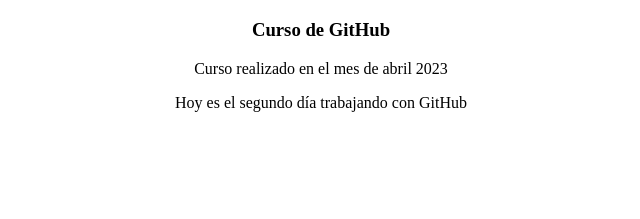
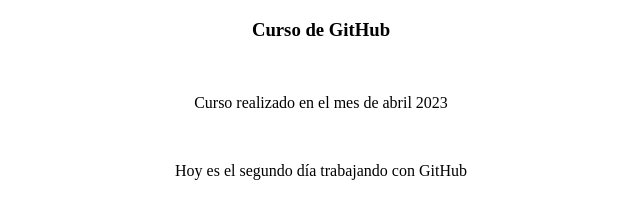
Before and after one commit to Jorg3Lu15/Bigdata, a plain HTML site: page index.html in a window 1280 px wide. Shown: the part 61-280 px from the top of the page, without its empty margins (319-959 px from the left). Drawn offline with Linux system fonts and the light colour scheme.

Commit message:
referencia en index

```diff
--- a/index.html
+++ b/index.html
@@ -4,13 +4,16 @@
     <meta charset="UTF-8">
     <meta http-equiv="X-UA-Compatible" content="IE=edge">
     <meta name="viewport" content="width=device-width, initial-scale=1.0">
+    <link href="styles.css" rel="stylesheet" type="text/css">
     <title>Curso de GitHub con BigData</title>
 </head>
 <body>
     <center>
     <h1>Semana de ingenierias 2023</h1>
     <h3>Curso de GitHub</h3>
+    <br>
     <p>Curso realizado en el mes de abril 2023</p>
+    <br>
     <p>Hoy es el segundo día trabajando con GitHub</p>
     </center>
 </body>
```
